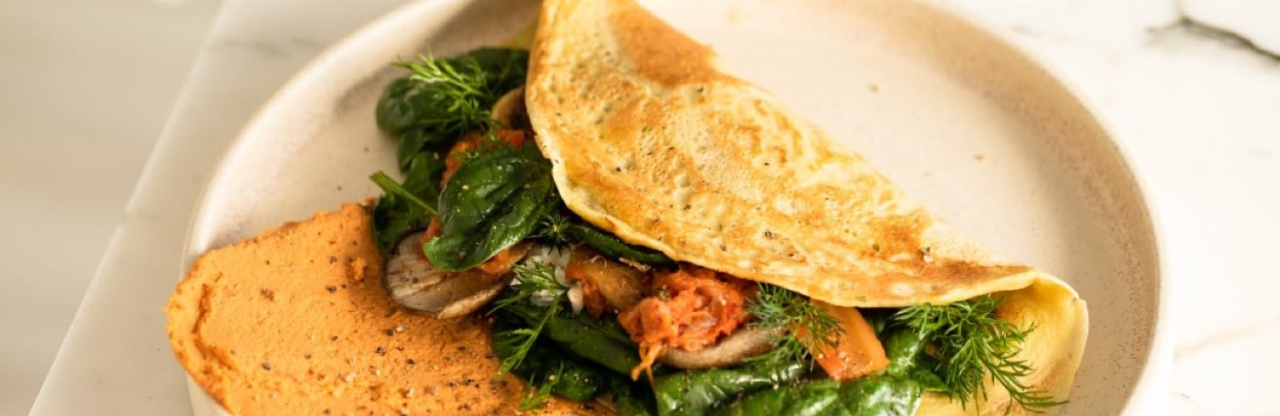
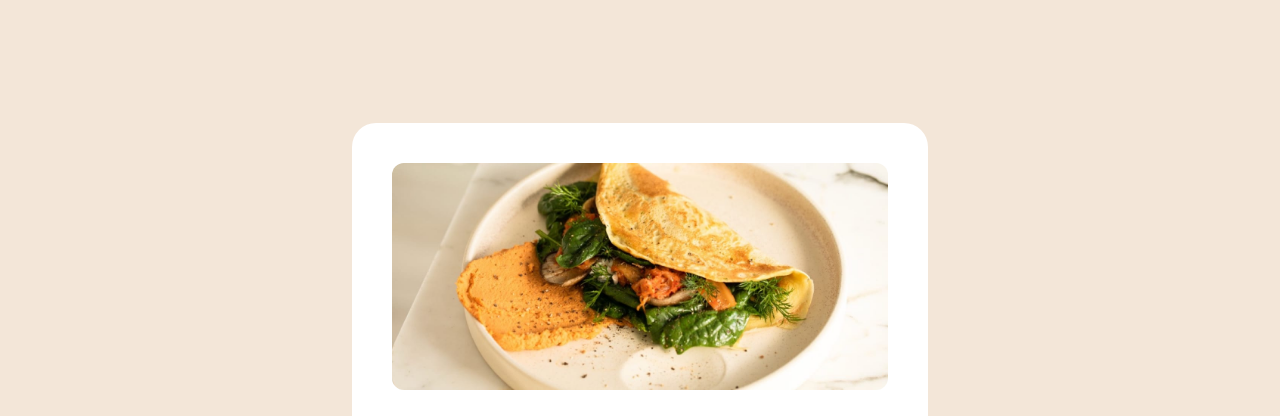
Before and after one commit to Amplificate/recipe, a plain HTML site: page index.html in a window 1280 px wide. Shown: the top 416 px of the page. Drawn offline with Linux system fonts and the light colour scheme.

Commit message:
Mobile + Desktop design

```diff
--- a/css/main.css
+++ b/css/main.css
@@ -29,13 +29,6 @@ hr {
     height: 1px;
     margin: 2rem 0;
 
-}
-
-
-img:first-of-type {
-    display: block;
-    margin: 0;
-    width: 100%;
 }
 
 ul,
@@ -91,6 +84,14 @@ table {
 
 .wrapper {
     margin: 2.5em 2em 0 2em;
+}
+
+.img-container {
+    line-height: 0;
+
+    img {
+        width: 100%;
+    }
 }
 
 .title {
@@ -157,6 +158,32 @@ main {
     }
 }
 
+/* Designed on 1440px width */
+@media (min-width: 1024px) {
+    body {
+        background-color: var(--eggshell);
+    }
+
+    .img-container {
+        margin: 0;
+
+        img {
+            border-radius: 12px;
+        }
+    }
+
+    .card {
+        margin: 7.7rem 22rem;
+        background-color: white;
+        padding: 2.5rem;
+        border-radius: 24px;
+    }
+
+    .wrapper {
+        margin: 2.5rem 0 0 0;
+    }
+}
+
 @font-face {
     font-family: outfitFont;
     src: url(../assets/fonts/outfit/Outfit-VariableFont_wght.ttf);
--- a/index.html
+++ b/index.html
@@ -15,7 +15,12 @@
 
 <body>
 
+
+  <div class="card">
+    <div class="img-container">
       <img src="./assets/images/image-omelette.jpeg" alt="Omelette">
+    </div>
+
     <div class="wrapper">
       <header>
         <div class="title">
@@ -129,6 +134,7 @@
       </div>
 
     </div>
+  </div>
 </body>
 
 </html>
```
Lines whose indentation alone changed are shown as unchanged.
